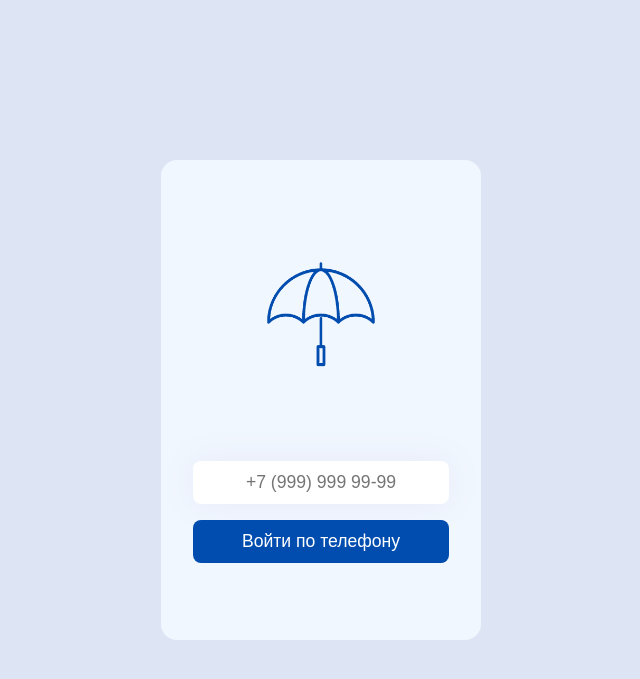
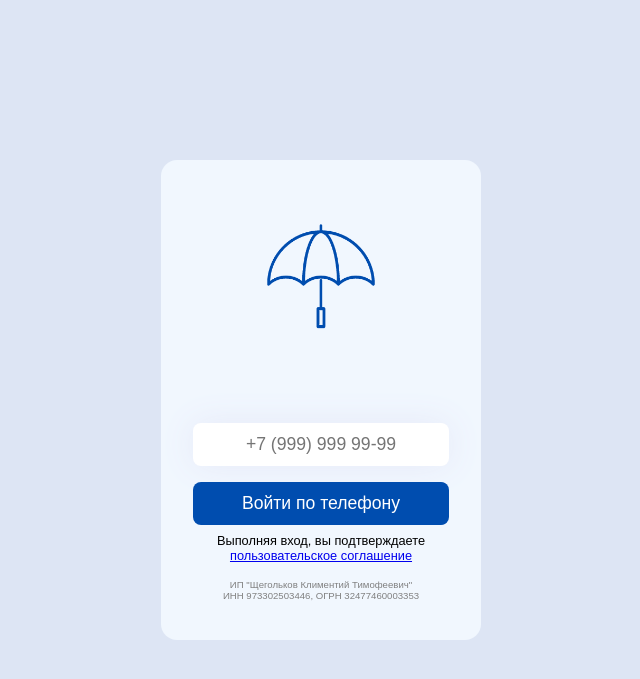
Before and after one commit to shareu-wish/wish-webapp, a Flask app: page /auth in a window 1280 px wide. Shown: the top 679 px of the page, without its empty margins (319-959 px from the left). Run offline with Flask 3, Linux system fonts and the light colour scheme.

Commit message:
Изменения в авторизации

```diff
--- a/main.py
+++ b/main.py
@@ -6,6 +6,7 @@ import phone_verification
 from flask import request
 import jwt
 import datetime
+import db_helper
 
 
 app = Flask(__name__)
@@ -53,9 +54,13 @@ def auth_start_flash_call():
 def auth_check_code():
     phone = phone_verification.clean_phone(request.form["phone"])
     pincode = request.form["code"]
-    res, user_id = phone_verification.submit_pincode(phone, pincode)
+    res = phone_verification.submit_pincode(phone, pincode)
 
     if res == 'verified':
+        user_id = db_helper.get_user_by_phone(phone)
+        if not user_id:
+            user_id = db_helper.create_raw_user(phone)
+
         exp = datetime.datetime.now(datetime.UTC) + datetime.timedelta(days=365*10)
         encoded_jwt = jwt.encode({"id": user_id, "exp": exp}, config.JWT_SECRET)
         encoded_jwt = encoded_jwt.decode()
@@ -67,6 +72,15 @@ def auth_check_code():
         return {"status": "ok", "is_verified": False}
     elif res == 'attempts_exceeded':
         return {"status": "ok", "is_verified": False, "attempts_exceeded": True}
+    elif res == 'timeout_exceeded':
+        return {"status": "ok", "is_verified": False, "timeout_exceeded": True}
+
+
+@app.route("/logout")
+def logout():
+    resp = make_response(redirect('/'))
+    resp.set_cookie('authToken', '')
+    return resp
 
 
 # Аппараты на карте
--- a/phone_verification.py
+++ b/phone_verification.py
@@ -59,18 +59,23 @@ def submit_pincode(phone: str, pincode: str) -> str:
         - `verified` - если веревикация успешна
         - `incorrect` - если пинкод неверен
         - `attempts_exceeded` - если попытки закончились
+        - `timeout_exceeded` - если время ожидания истекло (запись удалена)
     """
 
-    real_pincode = db_helper.get_verify_phone_record(phone)[1]
+    real_pincode = db_helper.get_verify_phone_record(phone)
+    if not real_pincode:
+        return 'timeout_exceeded'
+
+    real_pincode = real_pincode[1]
+
     if pincode != real_pincode:
         attempts = db_helper.increment_attempts(phone)
         if attempts >= 3:
             db_helper.delete_verify_phone_record(phone)
-            return 'attempts_exceeded', ''
+            return 'attempts_exceeded'
 
-        return 'incorrect', ''
+        return 'incorrect'
 
     db_helper.delete_verify_phone_record(phone)
-    user_id = db_helper.create_raw_user(phone)
 
-    return 'verified', user_id
+    return 'verified'
--- a/static/css/auth.css
+++ b/static/css/auth.css
@@ -37,10 +37,19 @@ body {
   width: 10rem;
 }
 
-.inputPhoneContainer, .preVerifyPhoneContainer, .verifyPhoneContainer {
+.inputPhoneContainer,
+.preVerifyPhoneContainer,
+.verifyPhoneContainer {
   width: 80%;
   display: flex;
   flex-direction: column;
+}
+
+.preVerifyPhoneContainer {
+  gap: 2rem;
+}
+
+.verifyPhoneContainer {
   gap: 1rem;
 }
 
@@ -72,7 +81,9 @@ body {
   outline: none;
 }
 
-.nextBtn, .startVerificationBtn {
+.nextBtn,
+.startVerificationBtn,
+.changePhoneBtn {
   width: 100%;
   padding: 0.7rem 1rem;
   border: none;
@@ -83,23 +94,33 @@ body {
   cursor: pointer;
 }
 
+.nextBtn {
+  margin-top: 1rem;
+}
 
 /* Pre verification */
-.textContainer {
+/* .textContainer {
   display: flex;
   flex-direction: column;
   width: 100%;
   gap: 0.5rem;
-}
+} */
 
 #yourPhone {
   font-weight: bold;
   white-space: nowrap;
+  font-size: 1.3rem;
+  text-align: center;
 }
 
-.preVerifyPhoneContainer p {
+.phoneSpelling {
+  font-size: 1rem;
+  text-align: center;
+}
+
+/* .preVerifyPhoneContainer p {
   font-size: 0.8rem;
-}
+} */
 
 .preVerifyPhoneContainer a {
   font-size: 0.8rem;
@@ -107,17 +128,21 @@ body {
   color: #004daf;
 }
 
-
-.startVerificationBtn {
+.startVerificationBtn, .changePhoneBtn {
   font-size: 0.9rem;
   padding: 0.5rem 1rem;
+}
+
+.changePhoneBtn {
+  margin-bottom: 0.5rem;
+  background-color: #e7edf4;
+  color: black;
 }
 
 .startVerificationBtn:disabled {
   background-color: lightgray;
   color: black;
 }
-
 
 /* Verification */
 .pinBox {
@@ -130,7 +155,6 @@ body {
   width: var(--width);
   height: var(--height);
   background-color: transparent;
-
 }
 
 .pinEntry {
@@ -167,7 +191,8 @@ body {
   margin-top: 1rem;
 }
 
-input[type="number"]::-webkit-inner-spin-button, input[type="number"]::-webkit-outer-spin-button {
+input[type="number"]::-webkit-inner-spin-button,
+input[type="number"]::-webkit-outer-spin-button {
   -webkit-appearance: none;
   margin: 0;
 }
@@ -176,3 +201,28 @@ input[type="number"] {
   -moz-appearance: textfield;
   appearance: textfield;
 }
+
+.usage-terms {
+  font-size: 0.8rem;
+  text-align: center;
+  margin-top: 0.5rem;
+}
+
+.business-info-container {
+  margin-top: 1rem;
+}
+
+.business-info {
+  color: gray;
+  font-size: 0.6rem;
+  text-align: center;
+}
+
+#restartTimer {
+  color: #004daf;
+}
+
+#restartTimer.restartTimerDisabled {
+  color: gray;
+  pointer-events: none;
+}
--- a/static/js/auth.js
+++ b/static/js/auth.js
@@ -63,10 +63,12 @@ function showRestartTimer() {
     $("#restartTimer").text(
       `Позвонить еще раз: ${Math.floor(-timeLeft / 1000)}`
     );
-    $("#restartTimer").css({ color: "gray" });
+    // $("#restartTimer").css({ color: "gray" });
+    $("#restartTimer").addClass("restartTimerDisabled");
     if (timeLeft > 0) {
       $("#restartTimer").text(`Позвонить еще раз`);
-      $("#restartTimer").css({ color: "#004daf" });
+      // $("#restartTimer").css({ color: "#004daf" });
+      $("#restartTimer").removeClass("restartTimerDisabled");
       clearInterval(timer);
     }
   }, 100);
@@ -107,6 +109,9 @@ ELS_pinEntry.forEach((el) => {
               if (data.attempts_exceeded) {
                 alert("Превышено количество попыток ввода кода");
                 location.reload();
+              } else if (data.timeout_exceeded) {
+                alert("Время действия кода истекло");
+                location.reload();
               } else {
                 alert("Неверный код");
                 EL_input.value = "";
--- a/templates/auth.html
+++ b/templates/auth.html
@@ -20,10 +20,18 @@
     <div class="inputPhoneContainer">
       <input type="tel" id="phone" class="phoneInput" placeholder="+7 (999) 999 99-99">
       <button class="nextBtn" onclick="goToPreVerification()">Войти по телефону</button>
+
+      <p class="usage-terms">Выполняя вход, вы подтверждаете <a href="https://fig_tebe.ru/"
+          target="_blank">пользовательское соглашение</a></p>
+
+      <div class="business-info-container">
+        <p class="business-info">ИП "Щегольков Климентий Тимофеевич"</p>
+        <p class="business-info">ИНН 973302503446, ОГРН 32477460003353</p>
+      </div>
     </div>
 
     <div class="preVerifyPhoneContainer">
-      <div class="textContainer">
+      <!--<div class="textContainer">
         <p>На Ваш номер телефона <span id="yourPhone">+7 (952) 354 76-38</span> поступит звонок для его подтверждения.
         </p>
 
@@ -32,7 +40,16 @@
         <p>Вам нужно будет ввести последние 4 цифры номера, который Вам звонит.</p>
       </div>
 
-      <button class="startVerificationBtn" onclick="startFlashCall()">Позвонить</button>
+      <button class="startVerificationBtn" onclick="startFlashCall()">Позвонить</button>-->
+
+      <div>
+        <p class="phoneSpelling">Правильно ли указан номер?</p>
+        <p id="yourPhone"></p>
+      </div>
+      <div>
+        <button class="changePhoneBtn" onclick="openSection('inputPhone')">Нет, изменить номер</button>
+        <button class="startVerificationBtn" onclick="startFlashCall()">Да, все верно</button>
+      </div>
     </div>
 
     <div class="verifyPhoneContainer">
```
Also changed, not shown: db_helper.py (+35 -7 lines).
